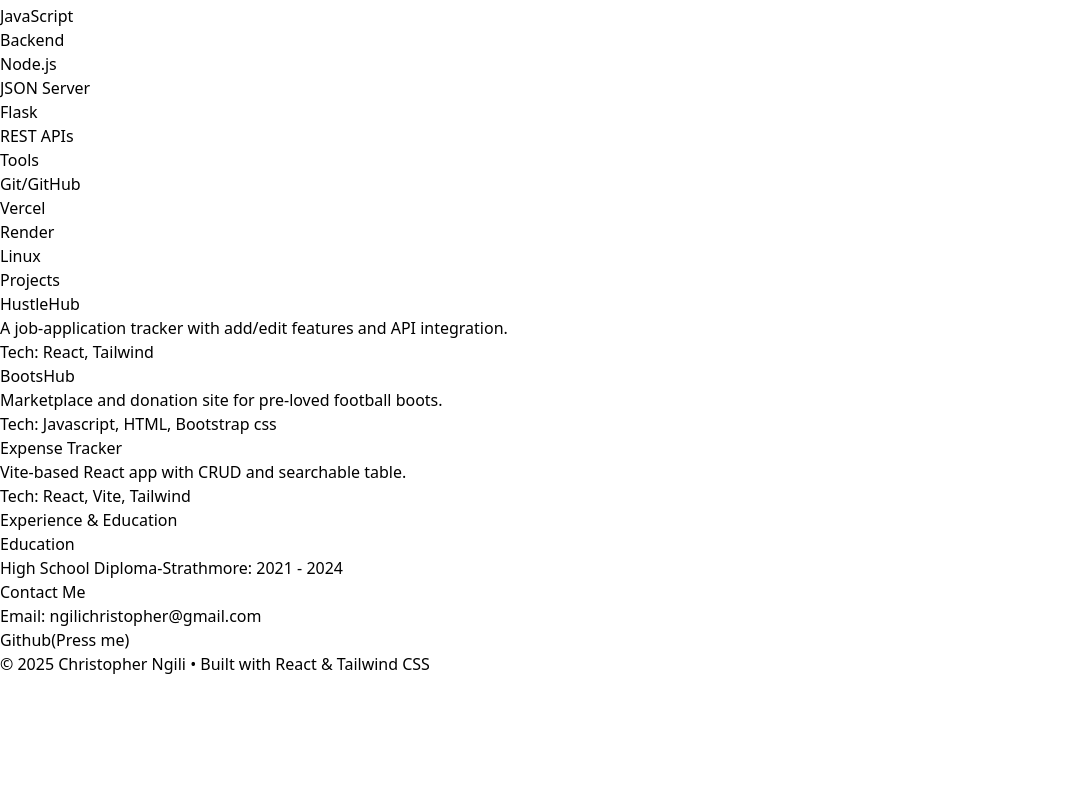
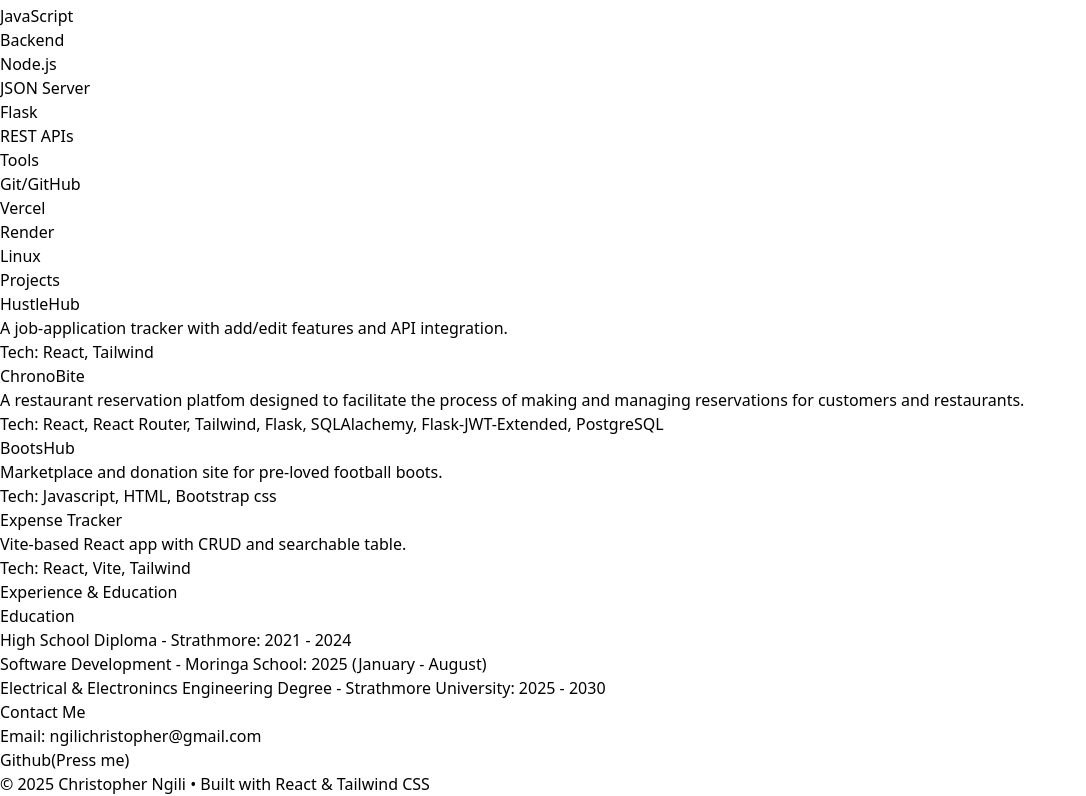
Before and after one commit to chrisNgili/portfolio2, a React (Vite) app: page / in a window 1280 px wide. Shown: the part 284-1080 px from the top of the page, without its empty margins (0-1086 px from the left). Before the commit the page ends 960 px from the top, so only its background shows below. Built offline with nearby package versions, Linux system fonts and the light colour scheme.

Commit message:
Education adjustments and Projects addition

```diff
--- a/src/App.jsx
+++ b/src/App.jsx
@@ -70,6 +70,14 @@
 
         <div className="mb-6">
           <h3 className="text-xl font-bold">
+            <a href = 'https://hustlehub-indol.vercel.app/'>ChronoBite</a></h3>
+          <p>A restaurant reservation  platfom designed to facilitate the process of making and managing reservations for customers and restaurants.</p>
+          <p className="text-sm text-gray-600">Tech: React, React Router, Tailwind, Flask, SQLAlachemy,
+            Flask-JWT-Extended, PostgreSQL</p>
+        </div>
+
+        <div className="mb-6">
+          <h3 className="text-xl font-bold">
             <a href="https://boots-hub-chrisngilis-projects.vercel.app/">BootsHub</a></h3>
           <p>Marketplace and donation site for pre-loved football boots.</p>
           <p className="text-sm text-gray-600">Tech: Javascript, HTML, Bootstrap css</p>
@@ -87,7 +95,9 @@
         <h2 className="text-2xl font-semibold mb-6">Experience & Education</h2>
         <div className="mb-4">
           <h3 className="font-bold">Education</h3>
-          <p>High School Diploma-Strathmore: 2021 - 2024</p>
+          <p>High School Diploma - Strathmore: 2021 - 2024</p>
+          <p>Software Development - Moringa School: 2025 (January - August)</p>
+          <p>Electrical & Electronincs Engineering Degree - Strathmore University: 2025 - 2030</p>
         </div>
         {/* <div className="mb-4">
           <h3 className="font-bold">Frontend Intern</h3>
```
